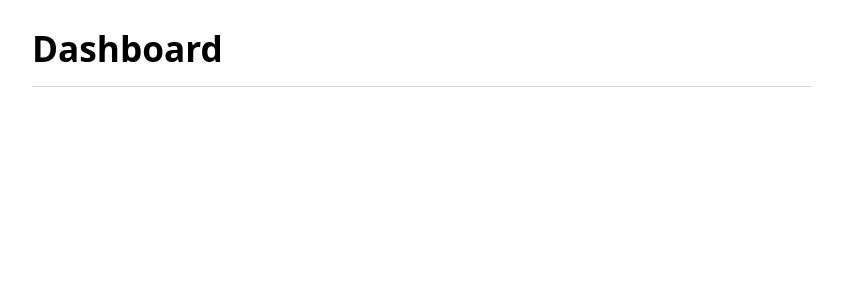
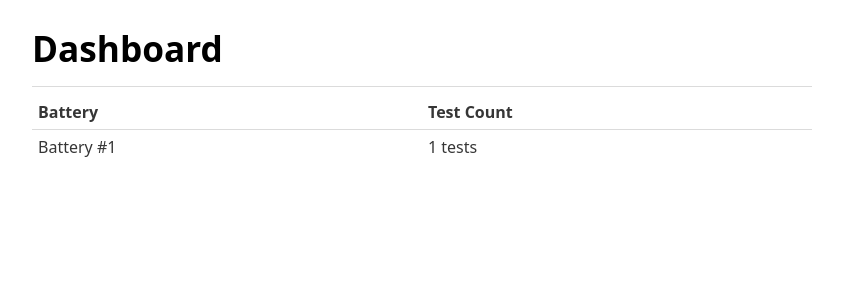
Before and after one commit to Leyka/BatteryTest, a Flask app: page / in a window 1280 px wide. Shown: the part 46-346 px from the top of the page, without its empty margins (218-1061 px from the left). Run offline with Flask 2, Linux system fonts and the light colour scheme; tables that the repository leaves empty hold one stand-in row (values such as "Sample post").

Commit message:
Show all batteries

```diff
--- a/app/routes.py
+++ b/app/routes.py
@@ -11,7 +11,8 @@ test_service = BatteryTestService()
 
 @app.route('/')
 def dashboard():
-    return render_template('index.html')
+    batteries = battery_service.get_all_batteries()
+    return render_template('index.html', batteries=batteries)
 
 
 @app.route('/doc')
--- a/app/services.py
+++ b/app/services.py
@@ -3,6 +3,9 @@ from app import db
 
 
 class BatteryService:
+    def get_all_batteries(self):
+        return Battery.query.all()
+
     def get_or_create_battery(self, public_id) -> Battery:
         # Get battery by public id
         battery = Battery.query.filter_by(public_id=public_id).first()
--- a/app/templates/index.html
+++ b/app/templates/index.html
@@ -3,5 +3,22 @@
 {% block title %}Dashboard{% endblock %}
 
 {% block content %}
-
+  {% if batteries %}
+    <table>
+      <thead>
+        <tr>
+          <th>Battery</th>
+          <th>Test Count</th>
+        </tr>
+      </thead>
+      <tbody>
+        {% for battery in batteries %}
+        <tr>
+          <td>Battery #{{ battery.public_id}}</td>
+          <td>{{ battery.tests.count()}} tests</td>
+        </tr>
+        {% endfor %}
+      </tbody>
+    </table>
+  {% endif %}
 {% endblock %}
```
